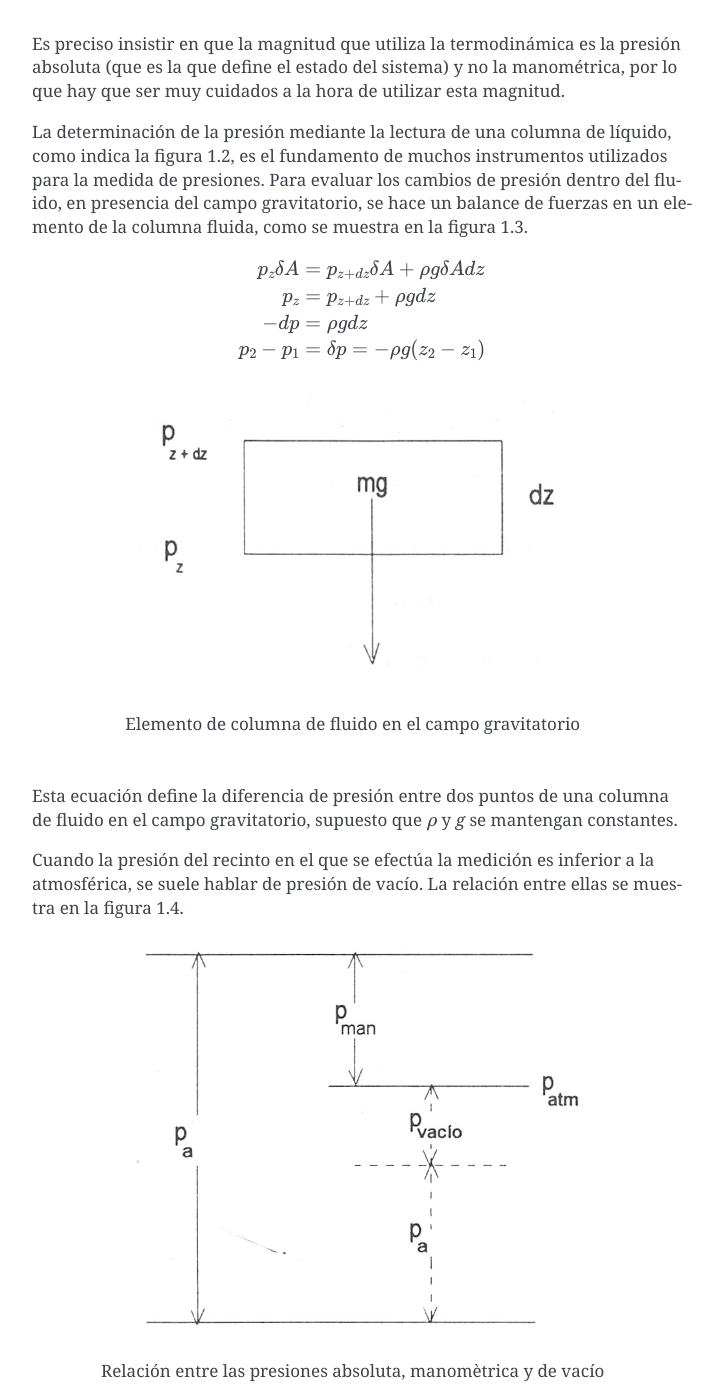
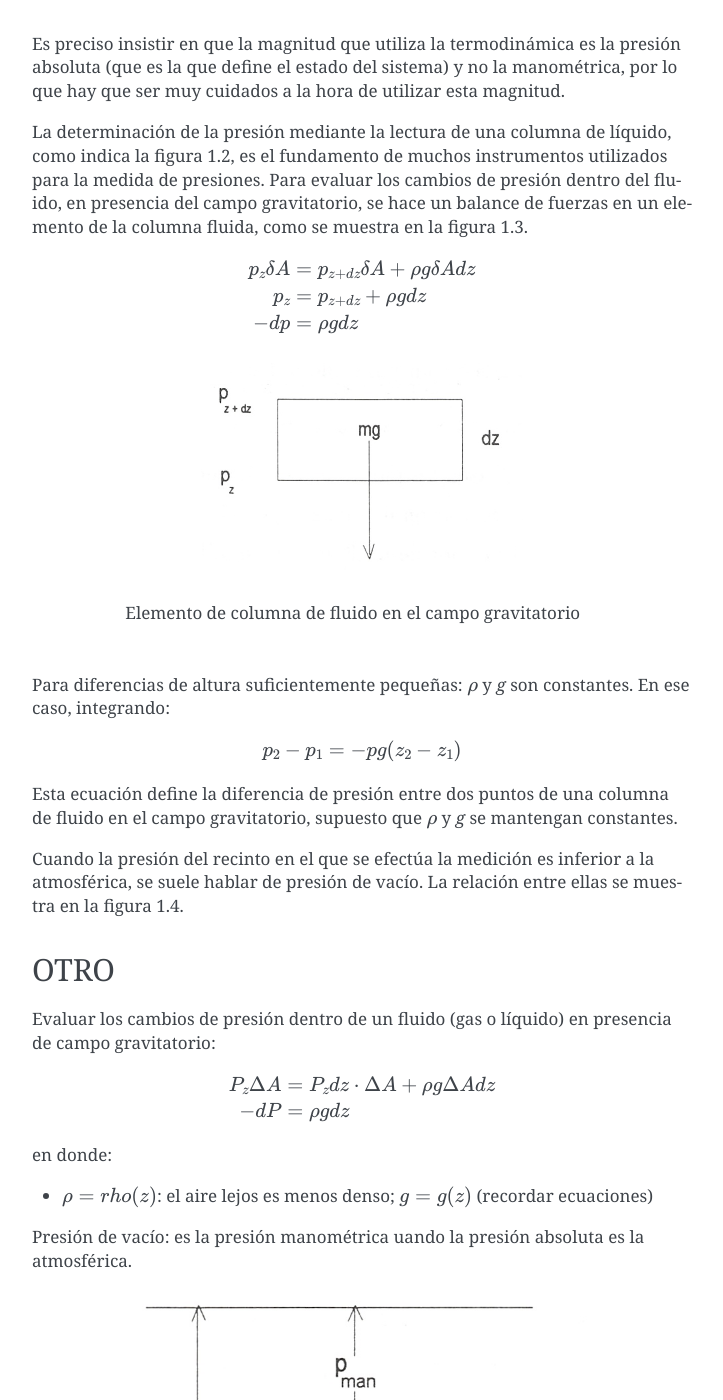
Before and after one commit to mantielero/termodinamica, a Sphinx documentation site: the page built from source/introduccion_presion.rst, in a window 1280 px wide and 1400 px high, scrolled down 1489 px. Shown: the whole window, without its empty margins (388-1111 px from the left). Built offline with Sphinx 7.4.7, drawn with Linux system fonts in a browser that asks for light colours; pages that are not in the unit, such as notebooks, are missing from menus; some of the changed text lies outside the part shown.

Commit message:
Update introduccion_presion.rst

```diff
--- a/source/introduccion_presion.rst
+++ b/source/introduccion_presion.rst
@@ -46,18 +46,47 @@ La determinación de la presión mediante la lectura de una columna de líquido,
    p_z \delta A &= p_{z+dz} \delta A + \rho g \delta A dz\\
    p_z &= p_{z+dz} + \rho g dz\\
    -dp &= \rho g dz\\
-   p_2-p_1 &= \delta p = - \rho g (z_2-z_1)
-
 
 .. figure:: ./img/elemento_columna.png
-   :width: 70%
+   :width: 50%
    :align: center
 
    Elemento de columna de fluido en el campo gravitatorio
 
+Para diferencias de altura suficientemente pequeñas: :math:`\rho` y *g* son constantes. En ese caso, integrando:
+
+.. math::
+
+   p_2-p_1 = -pg(z_2-z_1)
+
+
+
+
 Esta ecuación define la diferencia de presión entre dos puntos de una columna de fluido en el campo gravitatorio, supuesto que :math:`\rho` y *g* se mantengan constantes.
 
 Cuando la presión del recinto en el que se efectúa la medición es inferior a la atmosférica, se suele hablar de presión de vacío. La relación entre ellas se muestra en la figura 1.4.
+
+
+OTRO
+----
+
+
+Evaluar  los cambios de presión dentro de un fluido (gas o líquido) en presencia de campo gravitatorio:
+
+.. math::
+
+   P_z \Delta A &= P_z dz \cdot \Delta A + \rho g \Delta A dz\\
+   -dP &= \rho g dz
+
+en donde:
+
+- :math:`\rho = rho(z)`: el aire  lejos es menos denso; :math:`g=g(z)` (recordar ecuaciones)
+
+
+
+Presión de vacío: es la presión manométrica uando la presión absoluta es la atmosférica.
+
+
 
 
 .. figure:: ./img/relacion_presiones.png
@@ -94,27 +123,3 @@ La presión atmosférica estándar es:
 .. math::
 
    p_{atm} = 1.01325 bar
-
-
-OTRO
-----
-
-
-Evaluar  los cambios de presión dentro de un fluido (gas o líquido) en presencia de campo gravitatorio:
-
-.. math::
-
-   P_z \Delta A &= P_z dz \cdot \Delta A + \rho g \Delta A dz\\
-   -dP &= \rho g dz
-
-en donde:
-
-- :math:`\rho = rho(z)`: el aire  lejos es menos denso; :math:`g=g(z)` (recordar ecuaciones)
-
-Para diferencias de altura suficientemente pequeñas: p y g son constantes. En ese caso:
-
-.. math::
-
-   P_2-P_1 = -pg(z_2-z_1)
-
-Presión de vacío: es la presión manométrica uando la presión absoluta es la atmosférica.
```
